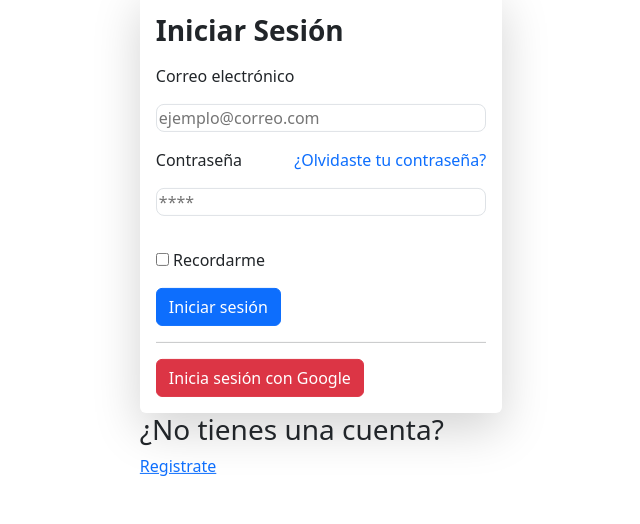
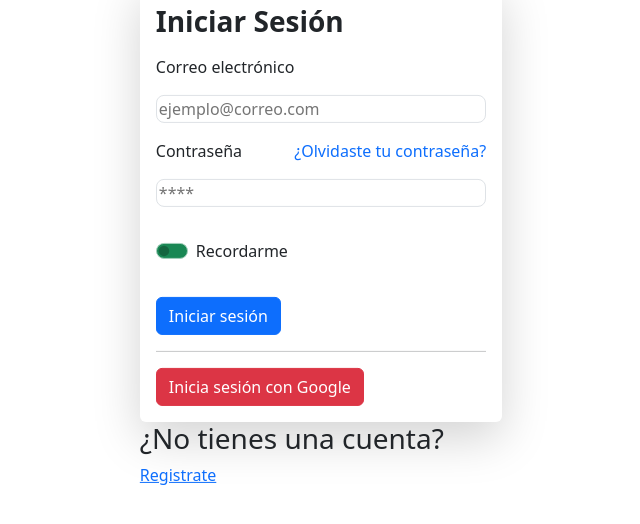
Before and after one commit to ecoTrackers/eco_traker, a website: page login/login.html in a window 1280 px wide. Shown: the part 222-746 px from the top of the page, without its empty margins (319-959 px from the left). Drawn offline with nearby package versions, Linux system fonts and the light colour scheme.

Commit message:
arreglo checbok a switch

```diff
--- a/login/login.html
+++ b/login/login.html
@@ -28,11 +28,11 @@
                         <input type="password" id="password" placeholder="****" class="mw-100 rounded-3 border border-opacity-75" style="width: 200%">
                     </div>
             </div>
-            <div class="py-3 fs-6 fw-lighter">
-                <input type="checkbox" name="rememberMe" id="rememberMe" class=" rounded-3 border border-opacity-100">
+            <div class="py-3 fs-6 fw-lighter form-check form-switch">
+                <input type="checkbox" role="switch" name="rememberMe" id="rememberMe" class=" form-check-input border-success-subtle bg-success">
                 <label for="rememberMe">Recordarme</label>
             </div>
-            <div>
+            <div class="pt-3">
                     <button type="submit" class="btn btn-primary">Iniciar sesión</button>
             </div>
 
```
